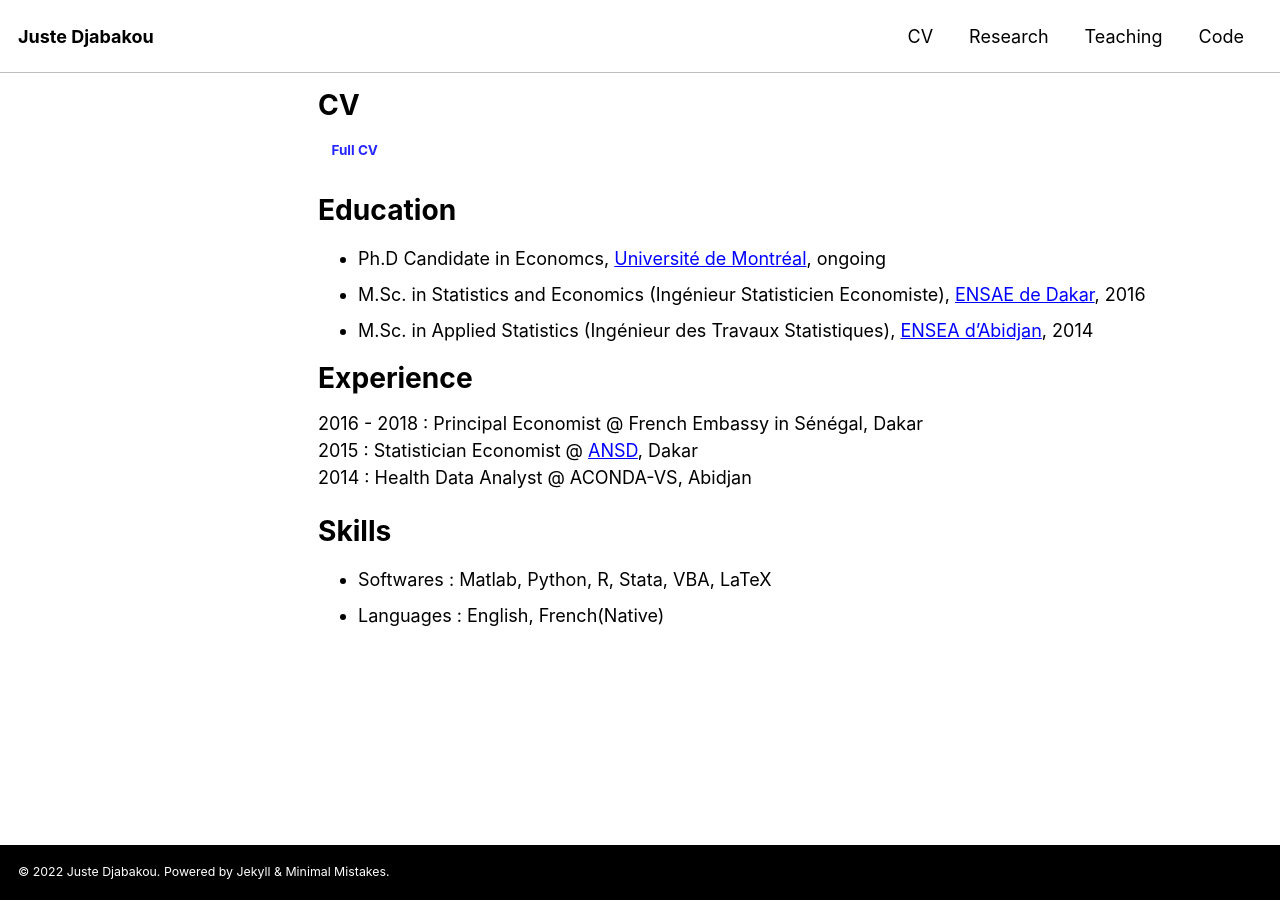
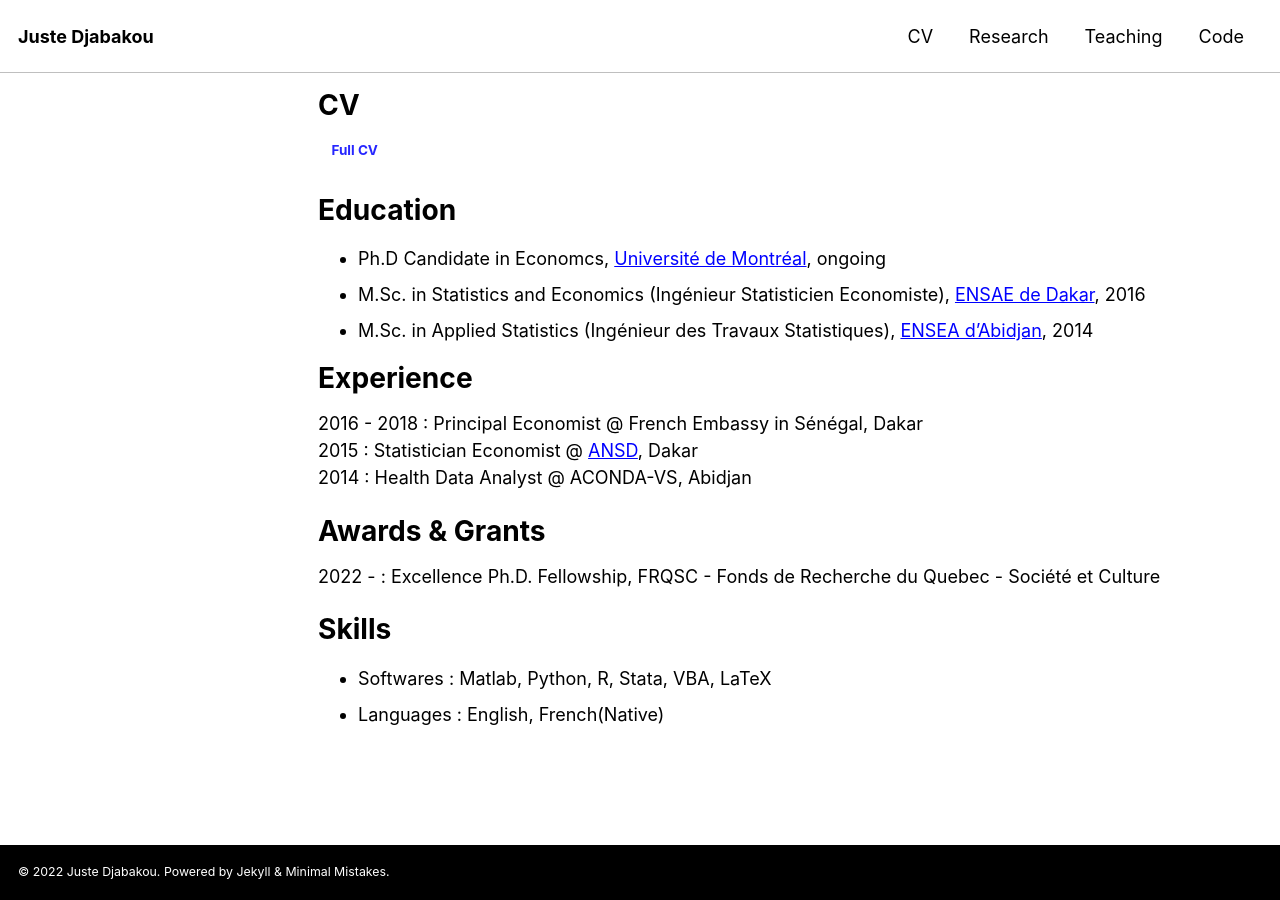
Before and after one commit to justedjabakou/justedjabakou.github.io, a Jekyll site: the page built from _pages/cv.md, in a window 1280 px wide. Built offline with Jekyll 4.4.1, drawn with Linux system fonts in a browser that asks for light colours; cached includes are drawn as plain includes; nearby versions of some CDN libraries.

Commit message:
Update cv.md

```diff
--- a/_pages/cv.md
+++ b/_pages/cv.md
@@ -16,12 +16,16 @@ Education
 * M.Sc. in Statistics and Economics (Ingénieur Statisticien Economiste), [ENSAE de Dakar](http://ensae.sn/), 2016
 * M.Sc. in Applied Statistics (Ingénieur des Travaux Statistiques), [ENSEA d'Abidjan](https://ensea.ed.ci/), 2014
 
- Experience
+Experience
 ======
 2016 - 2018 : Principal Economist @ French Embassy in Sénégal, Dakar
 2015 : Statistician Economist @ [ANSD](https://www.ansd.sn/index.php), Dakar
 2014 : Health Data Analyst @ ACONDA-VS, Abidjan
 
+Awards & Grants
+======
+2022 - : Excellence  Ph.D. Fellowship, FRQSC - Fonds de Recherche du Quebec - Société et Culture
+
 Skills
 ======
 * Softwares : Matlab, Python, R, Stata, VBA, LaTeX
```
